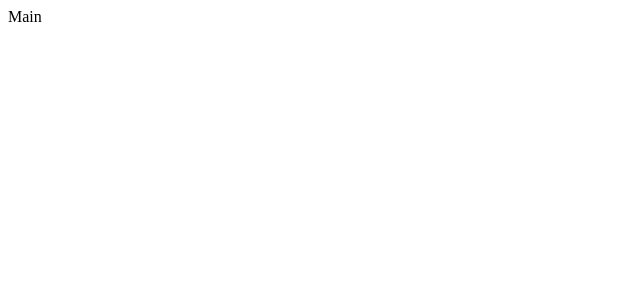
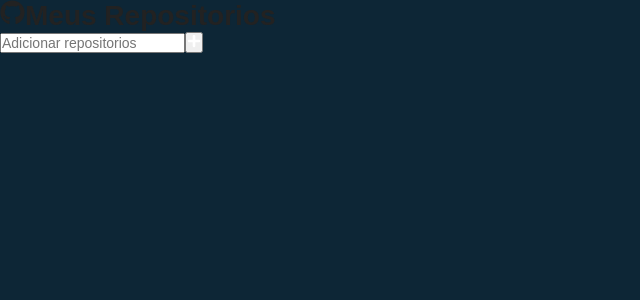
Before and after one commit to jorgelucasalima/repos, a React (Create React App) app: page / in a window 1280 px wide. Shown: the top 300 px of the page, without its empty margins (0-640 px from the left). Built offline with nearby package versions, Linux system fonts and the light colour scheme.

Commit message:
criado styledcomponents com Container e Form

```diff
--- a/package.json
+++ b/package.json
@@ -8,6 +8,7 @@
     "@testing-library/user-event": "^12.1.10",
     "react": "^17.0.2",
     "react-dom": "^17.0.2",
+    "react-icons": "^4.2.0",
     "react-router-dom": "^5.3.0",
     "react-scripts": "4.0.3",
     "styled-components": "^5.3.1",
--- a/src/App.js
+++ b/src/App.js
@@ -1,10 +1,15 @@
 import React from "react";
 import Routes from "./routes";
+import GlobalStyle from "./styles/global";
 
 
 function App() {
   return (
-    <Routes/>
+    <>
+      <GlobalStyle/>
+      <Routes/>
+    </>
+
   );
 }
 
--- a/src/pages/Main/index.js
+++ b/src/pages/Main/index.js
@@ -1,9 +1,24 @@
 import React from "react";
+import {Container, Form, SubmitButton} from './styles'
+import {FaGithub, FaPlus} from 'react-icons/fa'
 
 export default function Main(){
   return(
-    <div>
-      Main
-    </div>
+    <Container>
+      <h1>
+        <FaGithub size={25}/>
+        Meus Repositorios
+      </h1>
+
+      <Form onSubmit={()=>{}}>
+        <input type="text" placeholder="Adicionar repositorios" />
+
+        <SubmitButton>
+          <FaPlus color="#FFF" size={14} />
+        </SubmitButton>
+      </Form>
+
+
+    </Container>
   )
 }
--- a/src/pages/Main/styles.js
+++ b/src/pages/Main/styles.js
@@ -0,0 +1,17 @@
+import styled from 'styled-components';
+
+export const Container = styled.div`
+  max-width: 700%;
+  background: ;
+
+  `;
+
+export const Form = styled.form`
+
+
+  `;
+
+export const SubmitButton = styled.button`
+
+
+  `;
--- /dev/null
+++ b/src/styles/global.js
@@ -0,0 +1,33 @@
+import {createGlobalStyle} from 'styled-components'
+
+export default createGlobalStyle`
+
+*{
+  margin: 0;
+  padding: 0;
+  outline: 0;
+  box-sizing: border-box;
+}
+
+html, body, #root {
+  min-height: 100%;
+}
+
+body {
+  background: #0D2636;
+  font-size: 14px;
+  -webkit-font-smoothing: antialiased !important;
+}
+
+body, input, button {
+  color: #222;
+  font-size: 14px;
+  font-family: Arial, Helvetica, sans-serif;
+}
+
+button {
+  cursor: pointer;
+}
+
+
+`
```
Also changed, not shown: 1 other file (tests, documents, lock files or other folders).
